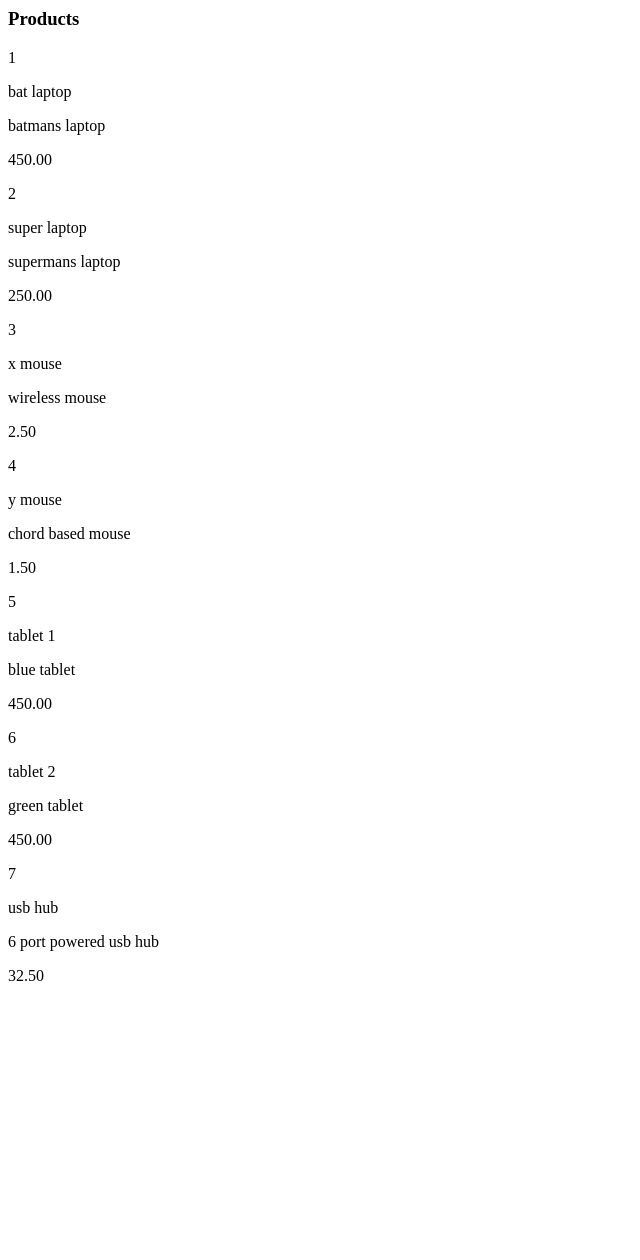
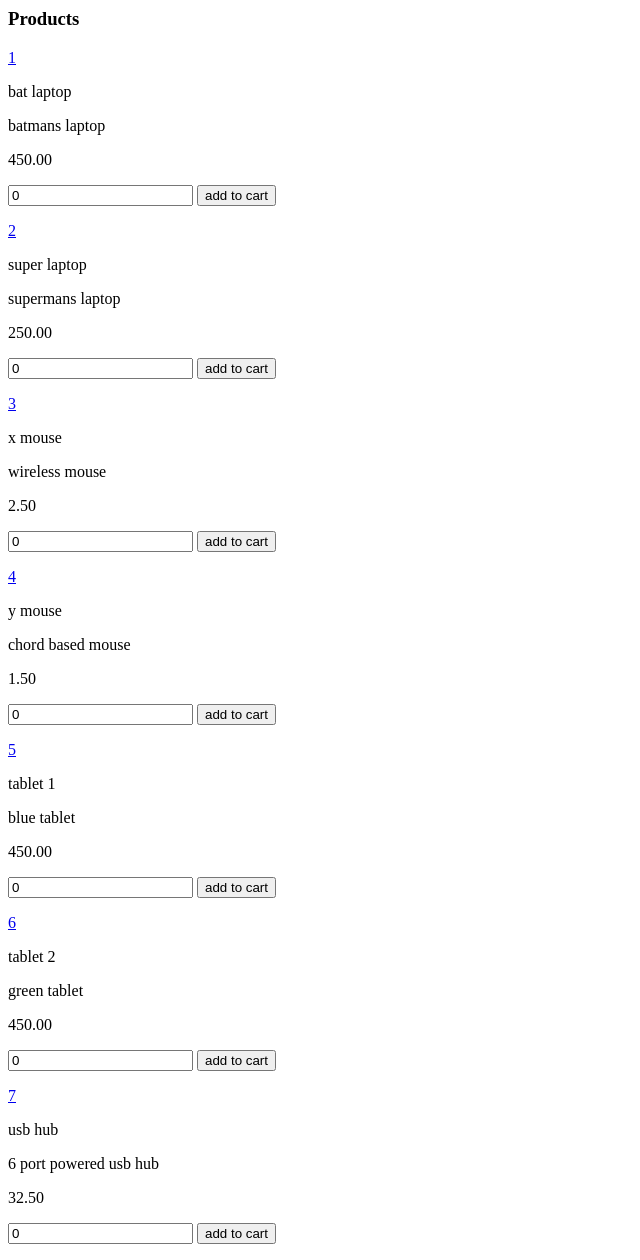
Before and after one commit to itmtn/comp606code, a PHP site: page /products.php in a window 1280 px wide. Shown: the whole page, without its empty margins (0-640 px from the left). Before the commit the page ends 981 px from the top, so only its background shows below. Run offline with PHP 8.4, Linux system fonts and the light colour scheme; data comes from the database, SQL or seed files in the repository.

Commit message:
product add to cart code initial example added

```diff
--- a/week3/mysql_examples/selectProducts.php
+++ b/week3/mysql_examples/selectProducts.php
@@ -8,10 +8,15 @@ $productsHTML = "";
 while($row = $result->fetch_array(MYSQLI_NUM)){
 $productsHTML .= <<<EOD
   <div class="product">
-    <p>$row[0]</p>
+    <p><a href="addToCart.php?product_no=$row[0]">$row[0]</a></p>
     <p>$row[1]</p>
     <p>$row[2]</p>
     <p>$row[3]</p>
+    <form action="addToCart.php" method="post">
+    <input type="hidden" name="pid" value="$row[0]">
+    <input type="number" name="amount" value="0">
+    <input type="submit" value="add to cart">
+    </form>
   </div>
 EOD;
 }
```
